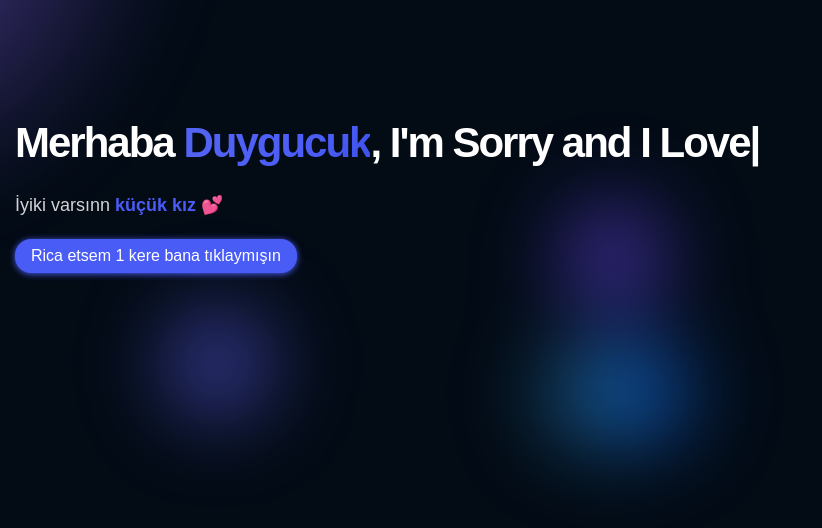
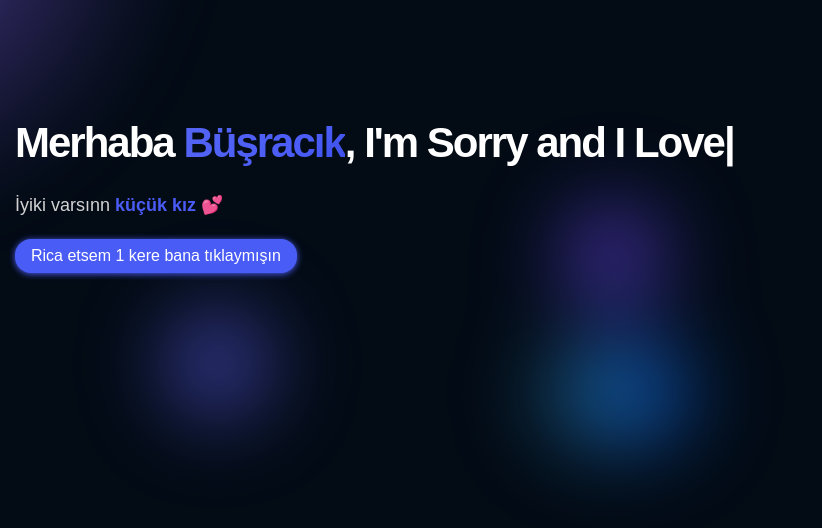
Before and after one commit to SelimKse/busra, a plain HTML site: page index.html in a window 1280 px wide. Shown: the whole page, without its empty margins (0-822 px from the left). Drawn offline with nearby package versions, Linux system fonts and the light colour scheme; a web font is replaced by a local one.

Commit message:
Update index.html

```diff
--- a/index.html
+++ b/index.html
@@ -29,7 +29,7 @@
 
                     <div class="hm_l__title_c">
                         <h2 class="hm_l__title">
-                            Merhaba <span class="colorred">Duygucuk</span>, <span id="typed_animation"></span>
+                            Merhaba <span class="colorred">Büşracık</span>, <span id="typed_animation"></span>
                         </h2>
                     </div>
 
```
